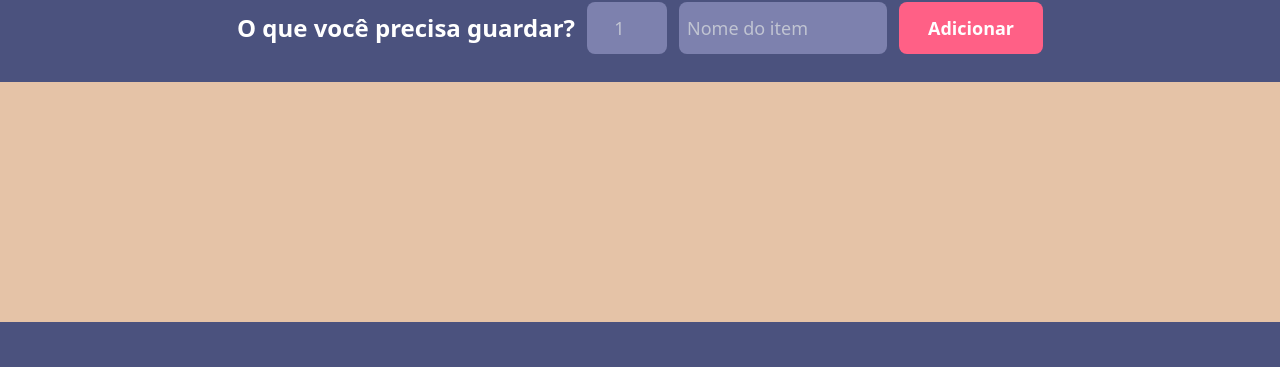
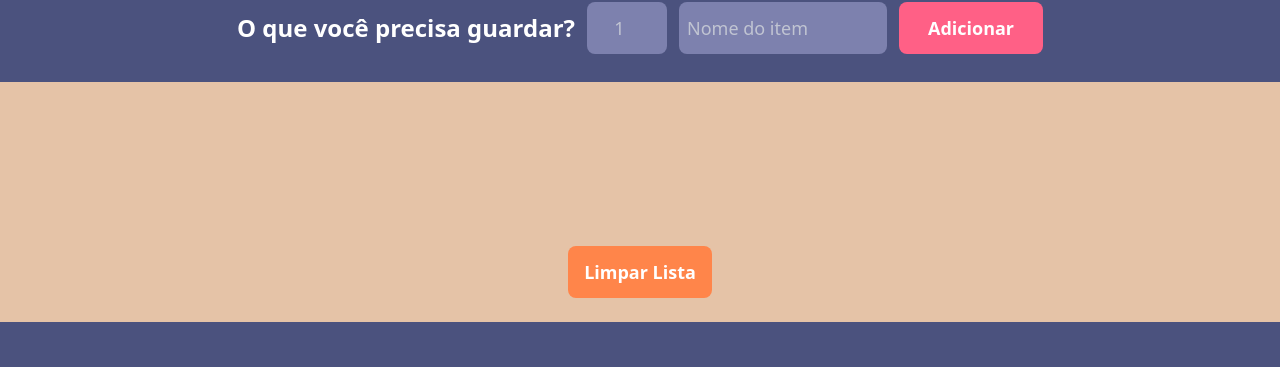
Before and after one commit to AlexSzefezuk/pppr-academia, a React (Vite) app: page / in a window 1280 px wide. Shown: the part 366-733 px from the top of the page. Built offline with nearby package versions, Linux system fonts and the light colour scheme.

Commit message:
feat: add clear list button

```diff
--- a/src/app.jsx
+++ b/src/app.jsx
@@ -58,9 +58,9 @@ const Form = ({ onItemsChange }) => {
   )
 }
 
-const ItemsList = ({ items, onSaveItem, onItemRemove }) => {
+const ItemsList = ({ items, onSaveItem, onItemRemove, onClearList }) => {
   return (
-    <div className="w-full flex-1 bg-[#E5C3A7]">
+    <div className="w-full flex-1 flex items-center flex-col justify-between bg-[#E5C3A7]">
       <div className="flex justify-center items-center gap-12 flex-wrap mx-auto max-w-7xl text-white py-9">
         {items.map((item) => (
           <div
@@ -90,6 +90,14 @@ const ItemsList = ({ items, onSaveItem, onItemRemove }) => {
             </span>
           </div>
         ))}
+      </div>
+      <div>
+        <button
+          className="py-3 mb-6 text-white px-2 w-36 bg-[#FF854A] rounded-lg hover:bg-[#ff7f3e] text-lg font-bold"
+          onClick={onClearList}
+        >
+          Limpar Lista
+        </button>
       </div>
     </div>
   )
@@ -126,8 +134,10 @@ const App = () => {
       ),
     )
 
-  const removeItem = (itemId) =>
+  const handleRemoveItem = (itemId) =>
     setItems((i) => i.filter((item) => item.id !== itemId))
+
+  const handleClearItems = () => setItems([])
 
   return (
     <main className="flex flex-col h-dvh">
@@ -136,7 +146,8 @@ const App = () => {
       <ItemsList
         items={items}
         onSaveItem={handleSaveItem}
-        onItemRemove={removeItem}
+        onItemRemove={handleRemoveItem}
+        onClearList={handleClearItems}
       />
       <Footer items={items} />
     </main>
```
